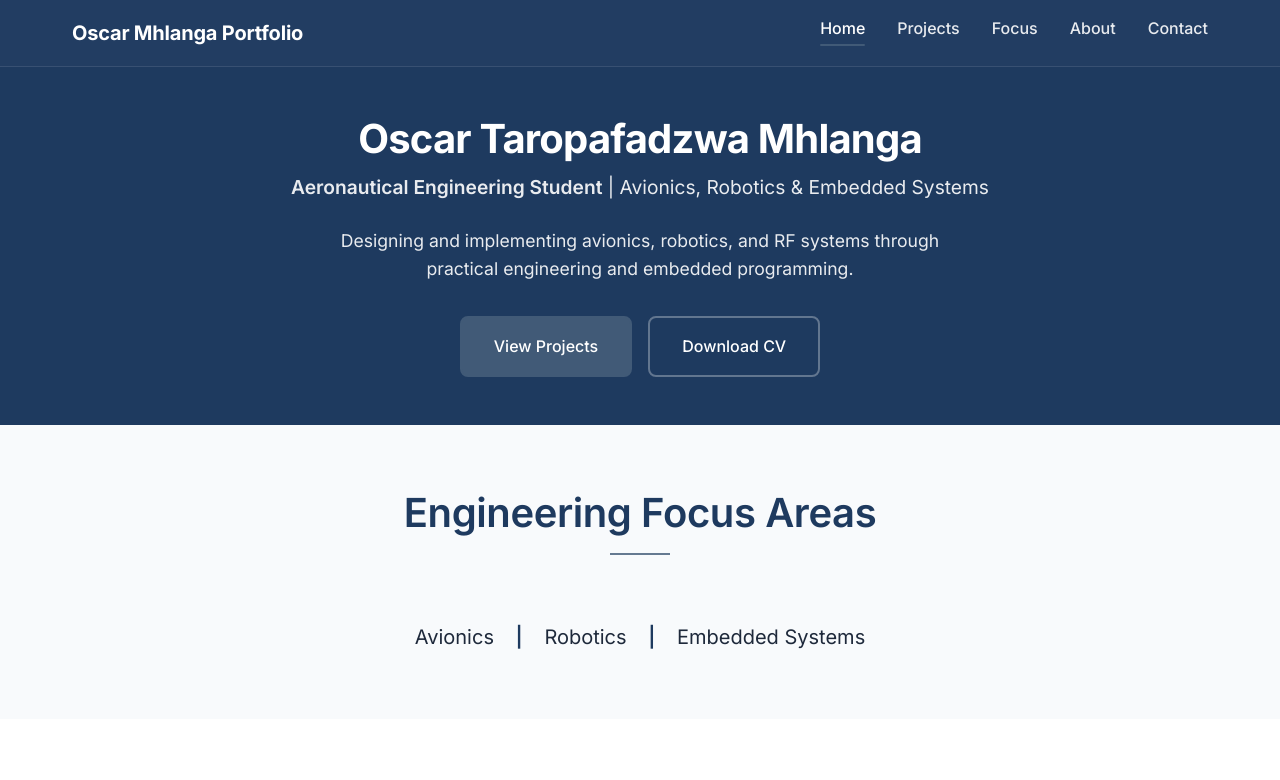
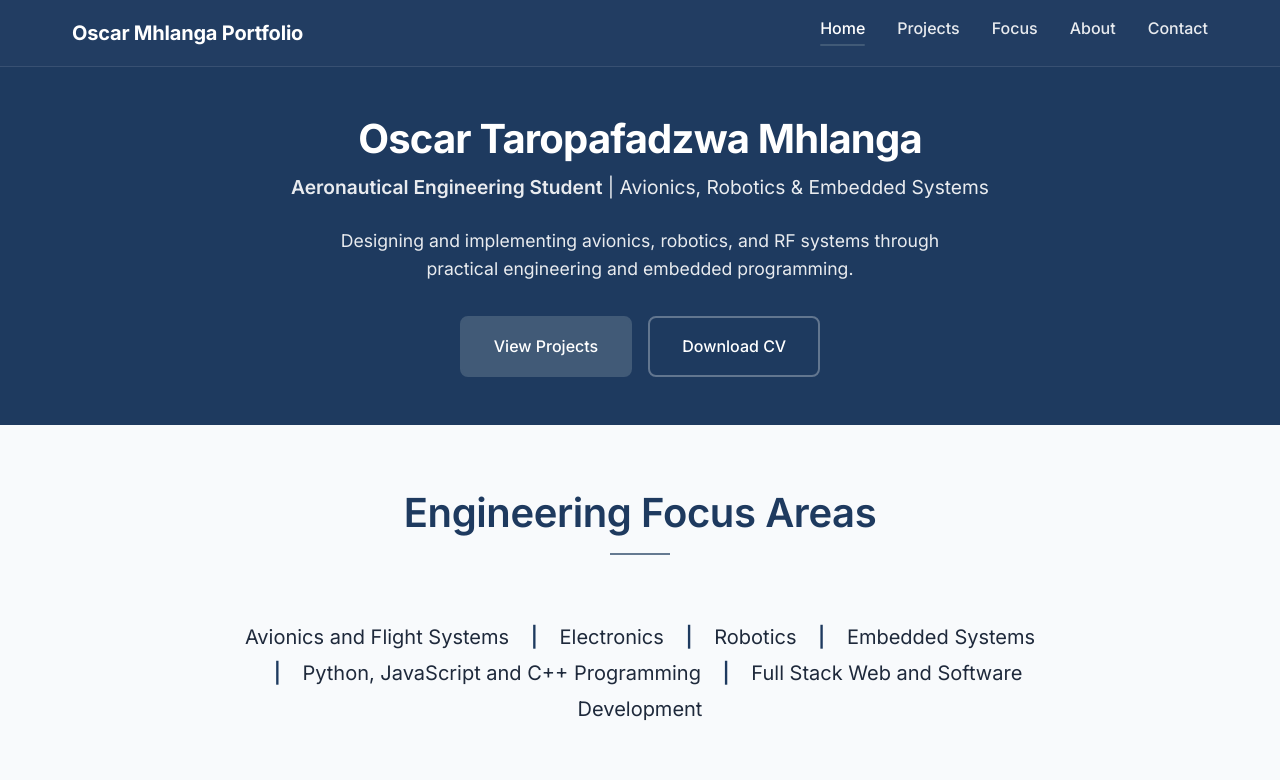
Before and after one commit to OscarTaro/Oscar-Mhlanga.github.io, a plain HTML site: page index.html in a window 1280 px wide. Shown: the top 780 px of the page. Drawn offline with Linux system fonts and the light colour scheme.

Commit message:
first commit in edits

```diff
--- a/index.html
+++ b/index.html
@@ -64,11 +64,18 @@
     <div class="container">
         <h2 class="section-title">Engineering Focus Areas</h2>
         <div class="focus-content">
-            <span>Avionics</span>
+            <span>Avionics and Flight Systems</span>
+            <span class="focus-separator">|</span>
+            <span>Electronics</span>
             <span class="focus-separator">|</span>
             <span>Robotics</span>
             <span class="focus-separator">|</span>
             <span>Embedded Systems</span>
+            <span class="focus-separator">|</span>
+            <span>Python, JavaScript and C++ Programming</span>
+            <span class="focus-separator">|</span>
+            <span>Full Stack Web and Software Development</span>
+
         </div>
     </div>
     </section>
```
Also changed, not shown: projects.html (+3 -0 lines), 1 other file.
